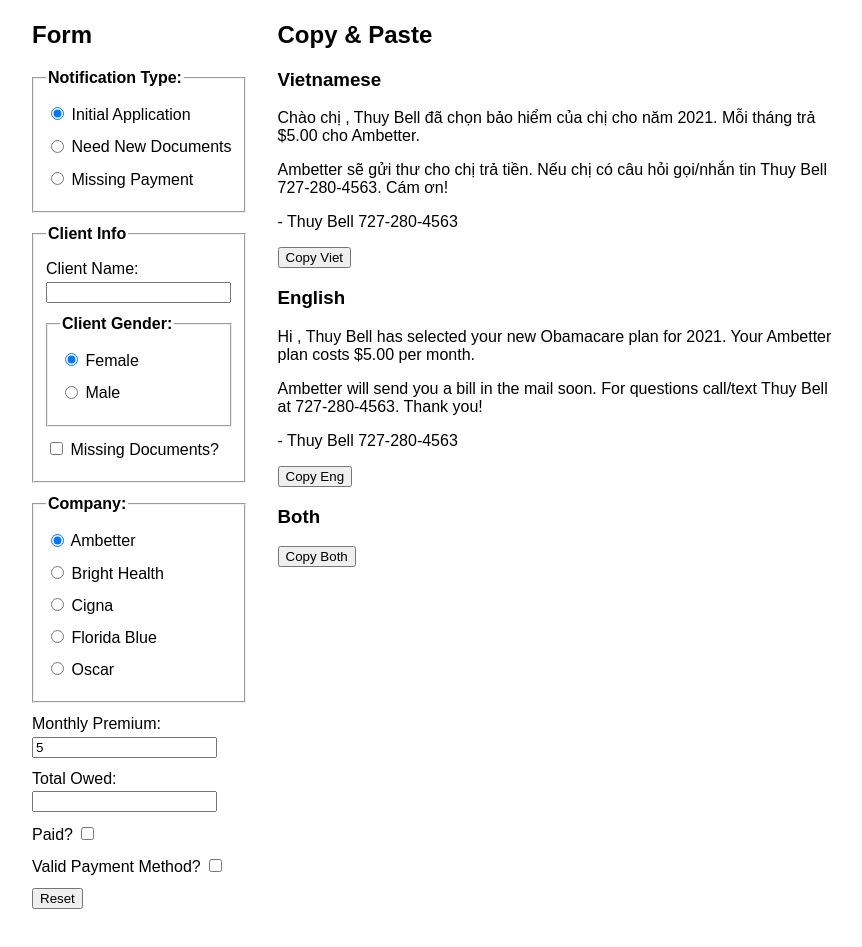
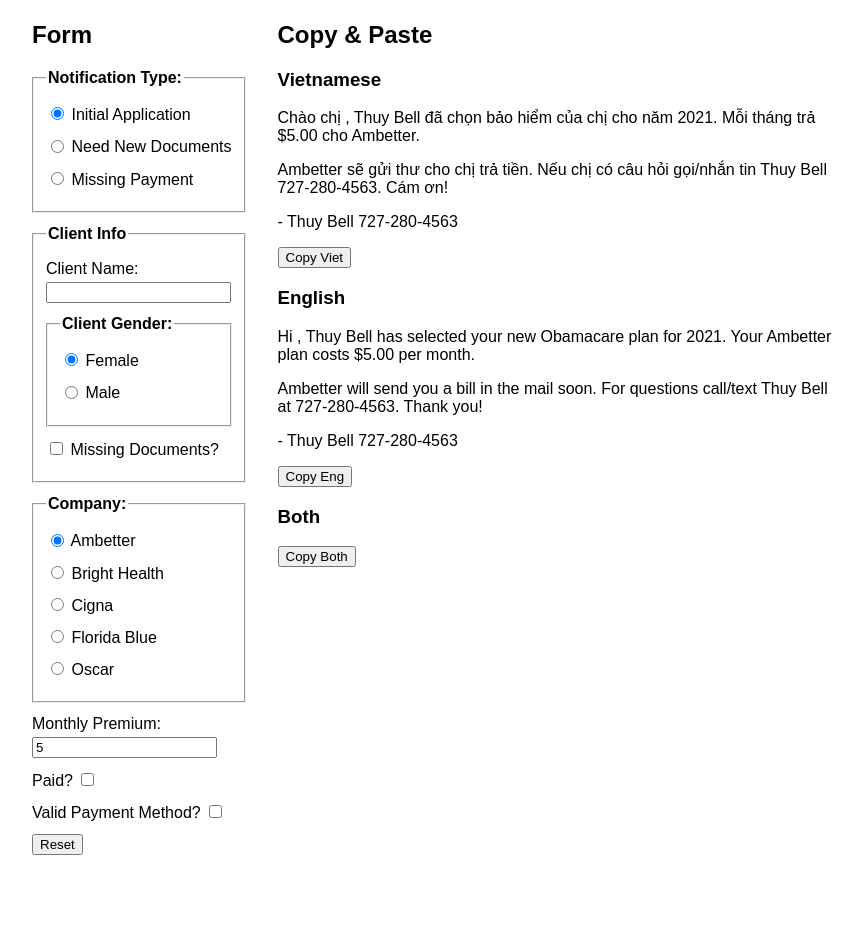
Before and after one commit to annedo/notif_gen2019, a plain HTML site: page index.html in a window 1280 px wide. Shown: the part 119-1066 px from the top of the page, without its empty margins (8-870 px from the left). After the commit the page ends 1014 px from the top, so only its background shows below. Drawn offline with Linux system fonts and the light colour scheme.

Commit message:
Hide 'Total Owed:' div if notification type is 'initialApp' because client won't have 2 months of debt after an initial app

```diff
--- a/index.html
+++ b/index.html
@@ -136,7 +136,7 @@
                                     <input type="text" id="premium" v-model="premium" :required="notifCategory === 'payment'">
                                 </div>
                                 <div v-show="notifCategory === 'payment' || notifCategory === 'initialapp'">
-                                    <div>
+                                    <div  v-show="notifCategory === 'payment'">
                                         <label for="total">Total Owed:</label>
                                         <input type="text" id="total" v-model="total">
                                     </div>
```
